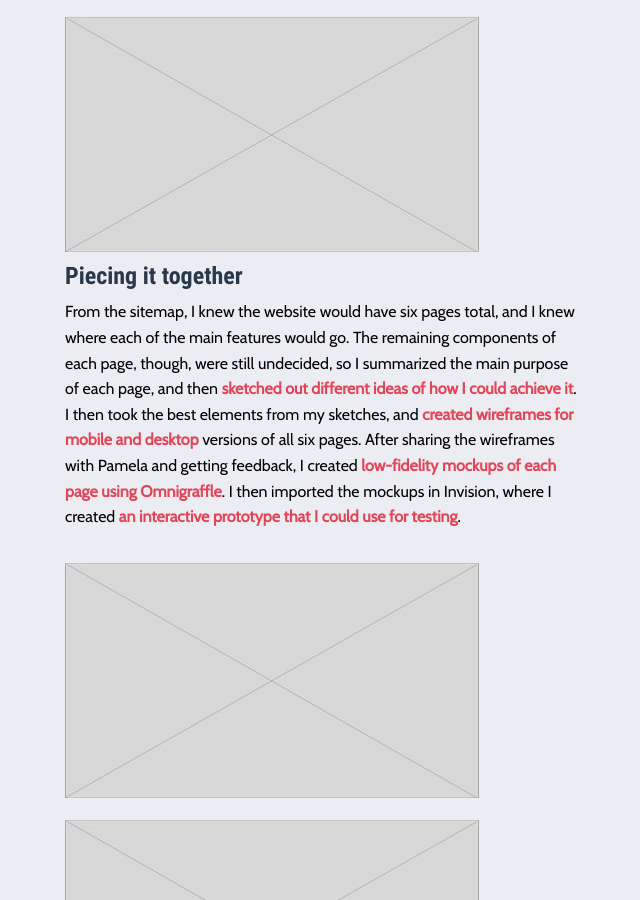
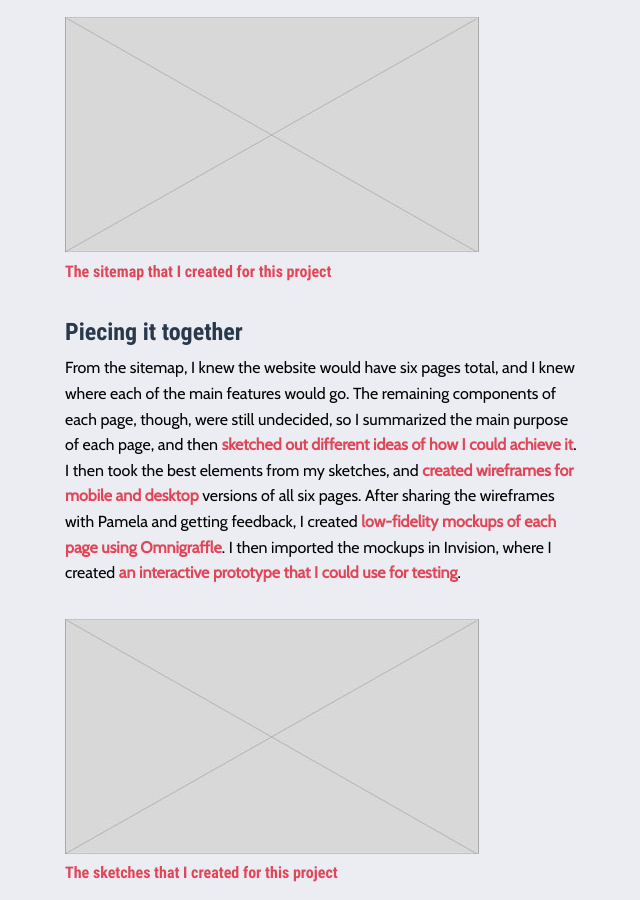
Before and after one commit to emeriwether/emeriwether.github.io, a Jekyll site: the page built from projectA.html, in a window 1280 px wide and 900 px high, scrolled down 6334 px. Shown: the whole window, without its empty margins (561-1201 px from the left). Built offline with Jekyll 4.4.1, drawn with Linux system fonts in a browser that asks for light colours; some of the changed text lies outside the part shown.

Commit message:
ct prev comm

```diff
--- a/projectA.html
+++ b/projectA.html
@@ -222,7 +222,12 @@ headerImageLabel: "TO BE FILLED IN"
         <p class="text-left">Using the feature prioritization artifacts that I made earlier, <mark class="coralText boldText">I arranged the features into groups</mark>. The larger groups would become the main items on the navigation menu.</p>
         <p class="text-left">*Note: While this method for organizing the features helped me move into the design phase with a clear idea of how each page would be structured, I was not satisfied with the results. Because I did not investigate how the users would organize the site, <mark class="coralText boldText">the organization that I created caused confusion for users during testing</mark>. To avoid this <mark class="coralText boldText">in the future, I plan on conducting card sorting tasks with users</mark>, so that I can avoid these mistakes.</p>
 
-        <a data-open="siteMap"><img src="images/placeholder_Thumbnail.jpg" alt="The sitemap that I created for this project"></a>
+        <a data-open="siteMap">
+            <figure>
+                <img src="images/placeholder_Thumbnail.jpg" alt="The sitemap that I created for this project">
+                <figcaption class="coralText">The sitemap that I created for this project</figcaption>
+            </figure>
+        </a>
         <!-- MODAL -->
         <div class="large reveal" id="siteMap" data-reveal>
             <figure class="card">
@@ -239,7 +244,12 @@ headerImageLabel: "TO BE FILLED IN"
         <h5 class="text-left">Piecing it together</h5>
         <p class="text-left">From the sitemap, I knew the website would have six pages total, and I knew where each of the main features would go. The remaining components of each page, though, were still undecided, so I summarized the main purpose of each page, and then <mark class="coralText boldText">sketched out different ideas of how I could achieve it</mark>. I then took the best elements from my sketches, and <mark class="coralText boldText">created wireframes for mobile and desktop</mark> versions of all six pages. After sharing the wireframes with Pamela and getting feedback, I created <mark class="coralText boldText">low-fidelity mockups of each page using Omnigraffle</mark>. I then imported the mockups in Invision, where I created <mark class="coralText boldText">an interactive prototype that I could use for testing</mark>. </p>
 
-        <a data-open="sketches"><img src="images/placeholder_Thumbnail.jpg" alt="The sketches that I created for this project"></a>
+        <a data-open="sketches">
+            <figure>
+                <img src="images/placeholder_Thumbnail.jpg" alt="The sketches that I created for this project">
+                <figcaption class="coralText">The sketches that I created for this project</figcaption>
+            </figure>
+        </a>
         <!-- MODAL -->
         <div class="large reveal" id="sketches" data-reveal>
             <figure class="card">
@@ -253,7 +263,12 @@ headerImageLabel: "TO BE FILLED IN"
             </button>
         </div>
 
-        <a data-open="wireframes"><img src="images/placeholder_Thumbnail.jpg" alt="The wireframes that I created for this project"></a>
+        <a data-open="wireframes">
+            <figure>
+                <img src="images/placeholder_Thumbnail.jpg" alt="The wireframes that I created for this project">
+                <figcaption class="coralText">The wireframes that I created for this project</figcaption>
+            </figure>
+        </a>
         <!-- MODAL -->
         <div class="large reveal" id="wireframes" data-reveal>
             <figure class="card">
@@ -267,7 +282,12 @@ headerImageLabel: "TO BE FILLED IN"
             </button>
         </div>
 
-        <a data-open="prototype"><img src="images/placeholder_Thumbnail.jpg" alt="The prototype that I created for this project"></a>
+        <a data-open="prototype">
+            <figure>
+                <img src="images/placeholder_Thumbnail.jpg" alt="The prototype that I created for this project">
+                <figcaption class="coralText">The prototype that I created for this project</figcaption>
+            </figure>
+        </a>
         <!-- MODAL -->
         <div class="large reveal" id="prototype" data-reveal>
             <figure class="card">
```
